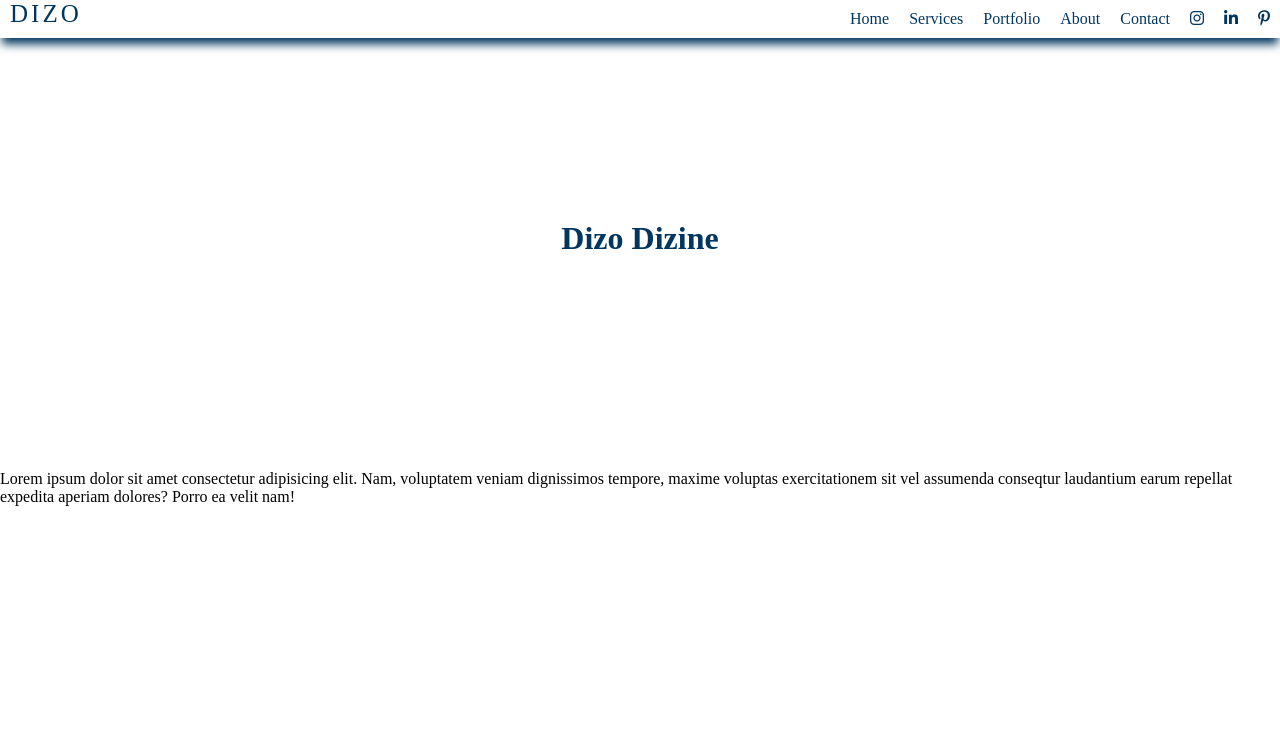
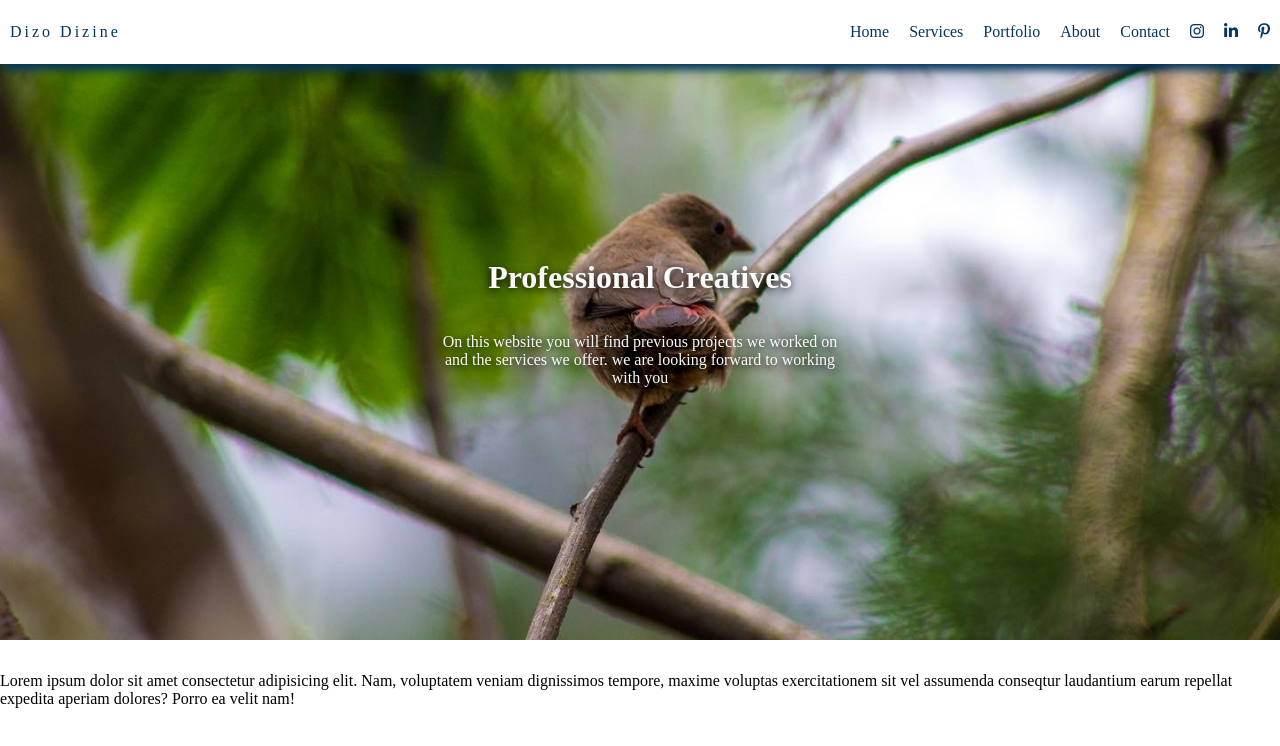
Before and after one commit to Paradize250/Dizo, a plain HTML site: page index.html in a window 1280 px wide. Drawn offline with Linux system fonts and the light colour scheme; a web font is replaced by a local one.

Commit message:
adjust style to my liking

```diff
--- a/assets/css/style.css
+++ b/assets/css/style.css
@@ -27,6 +27,12 @@ nav, #links{
 }
 nav {
     box-shadow: 0px 8px 9px -2px rgb(2, 54, 94);
+    position: fixed;
+    width: 100%;
+    height: 8vh;
+    background: #ffffff;
+    align-items: center;
+
 }
 
 ul {
@@ -41,6 +47,7 @@ ul {
 li{
     color: rgb(2, 54, 94);
     padding: 10px;
+    text-shadow: -1px 2px 8px rgb(249, 247, 247);
 
 }
 .home{
@@ -48,20 +55,26 @@ li{
 }
 #logo {
     color: rgb(2, 54, 94);
-    font-size: 25px;
     padding-left: 10px;
     letter-spacing: 3px;
+    text-shadow: -1px 2px 8px rgb(249, 247, 247);
 }
 #header-img {
 
-    background-image: url();
+    background-image: url(../../img/B249AEBF-8717-4DAB-A50C-1F107D6ABB9B.jpg);
     background-position: center;
     background-size: cover;
     background-repeat: no-repeat;
-    height: 50vh;
+    height: 80vh;
     align-items: center;
     justify-content: center;
     display: flex;
-    color: rgb(2, 54, 94);
+    flex-direction: column;
+    color: rgb(250, 250, 250);
+    text-shadow: -1px 2px 8px rgb(0, 0, 0);
 
 }
+p{
+    width: 50vh;
+    text-align: center;
+}
--- a/index.html
+++ b/index.html
@@ -14,7 +14,7 @@
     <header>
 
         <nav>
-            <div id="logo">DIZO</div>
+            <div id="logo">Dizo Dizine</div>
             <div id="links">
                 <ul class="list">
                     <li>Home</li>
@@ -31,7 +31,9 @@
             </div>
         </nav>
         <div id="header-img">
-            <h1>Dizo Dizine</h1>
+            <h1>Professional Creatives</h1>
+            <p>On this website you will find previous projects we worked on and the services we offer.
+                we are looking forward to working with you</p>
         </div>
     </header>
 
```
